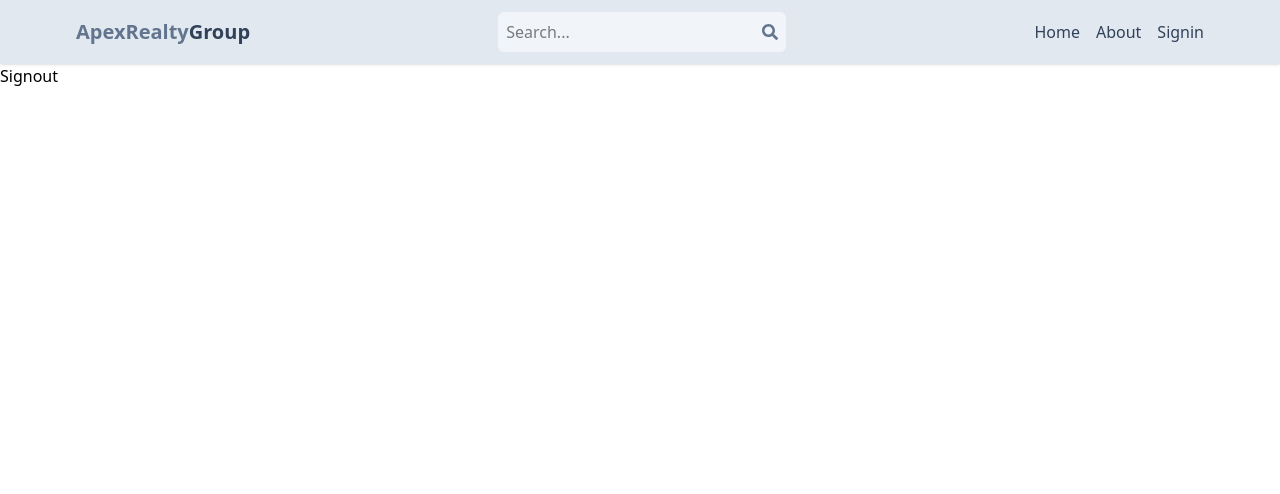
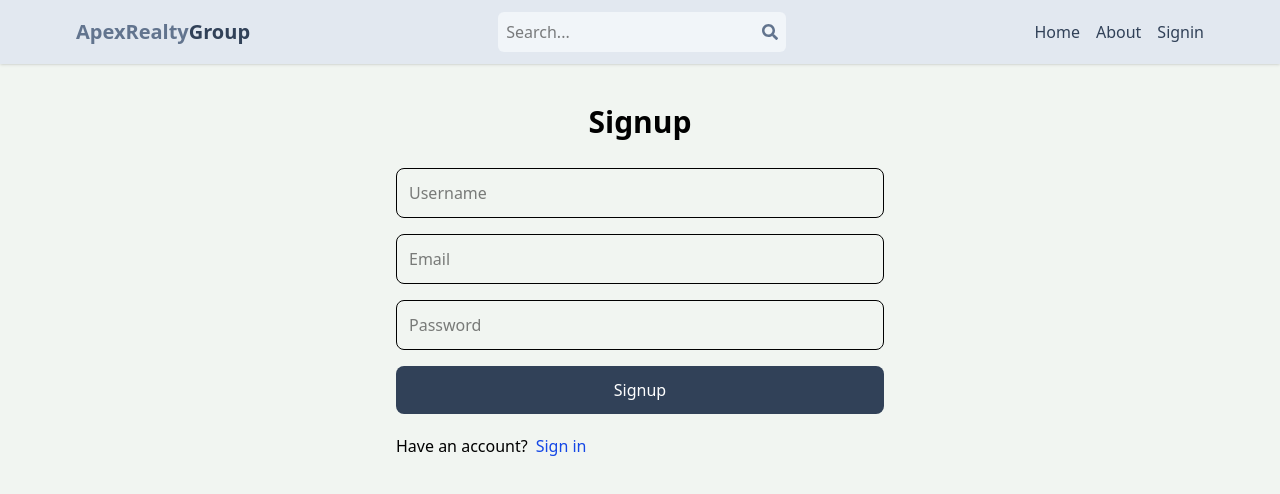
Before and after one commit to jfsarmien2/apex-realty-group, a React (Vite) app in the folder client/: page /sign-up in a window 1280 px wide. Shown: the top 494 px of the page. Built offline with nearby package versions, Linux system fonts and the light colour scheme.

Commit message:
complete signup page ui

```diff
--- a/client/src/index.css
+++ b/client/src/index.css
@@ -1 +1,5 @@
 @import "tailwindcss";
+
+body {
+    background-color: rgb(241, 245, 241);
+}
--- a/client/src/pages/Signup.jsx
+++ b/client/src/pages/Signup.jsx
@@ -1,5 +1,43 @@
+import { Link } from "react-router-dom";
+
 function Signup() {
-  return <div>Signout</div>;
+  return (
+    <div className="p-3 max-w-lg mx-auto">
+      <h1 className="text-3xl text-center font-semibold my-7">Signup</h1>
+      <form className="flex flex-col gap-4">
+        <input
+          type="text"
+          name="username"
+          id="username"
+          placeholder="Username"
+          className="border p-3 rounded-lg"
+        />
+        <input
+          type="email"
+          name="email"
+          id="email"
+          placeholder="Email"
+          className="border p-3 rounded-lg"
+        />
+        <input
+          type="password"
+          name="password"
+          id="password"
+          placeholder="Password"
+          className="border p-3 rounded-lg"
+        />
+        <button className="bg-slate-700 p-3 text-white rounded-lg cursor-pointer hover:opacity-95 disabled:opacity-80">
+          Signup
+        </button>
+      </form>
+      <div className="flex gap-2 mt-5">
+        <p>Have an account?</p>
+        <Link to={"/sign-in"}>
+          <span className="text-blue-700">Sign in</span>
+        </Link>
+      </div>
+    </div>
+  );
 }
 
 export default Signup;
```
